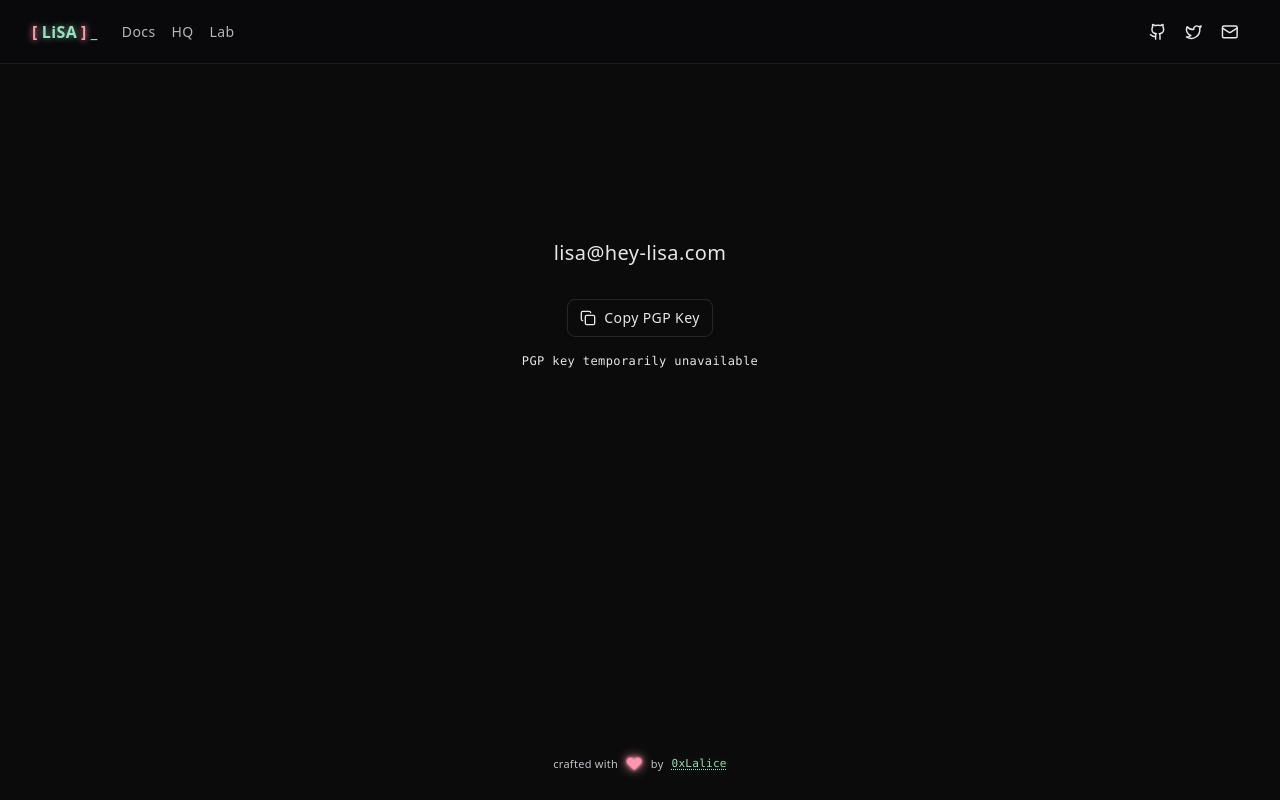
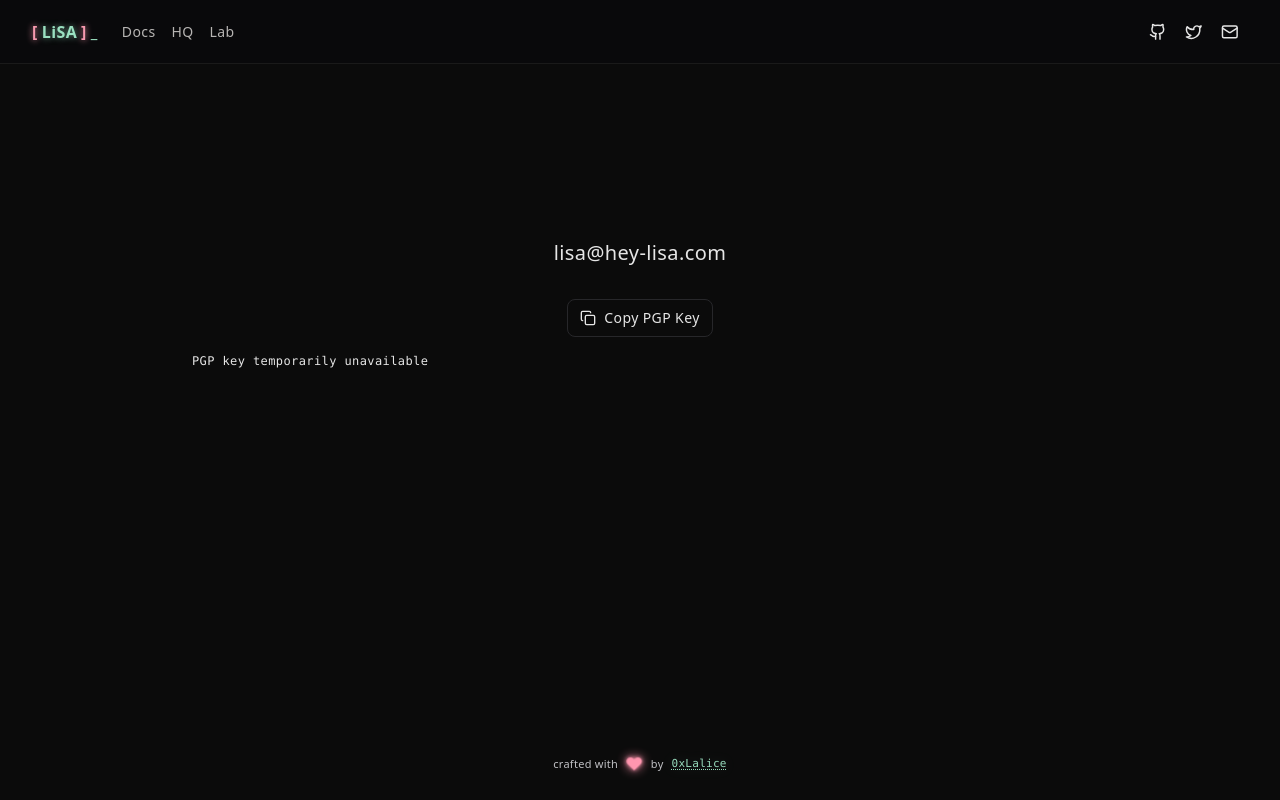
Before and after one commit to hey-lisa/website, a Next.js app: page /contact in a window 1280 px wide. Built offline with nearby package versions, Linux system fonts and the light colour scheme; no server answers.

Commit message:
더 캄캄한 이곳에

```diff
--- a/app/not-found.tsx
+++ b/app/not-found.tsx
@@ -2,10 +2,10 @@ import Image from "next/image";
 
 export default function NotFound() {
   return (
-    <div className="min-h-[87vh] flex items-center justify-center px-4">
+    <div className="min-h-[87vh] flex items-center justify-center px-0 md:px-4">
 
       {/* Image with overlaid 404 */}
-      <div className="relative w-full max-w-4xl">
+      <div className="relative w-full max-w-none md:max-w-4xl overflow-hidden">
         <Image
           src="/404.webp"
           alt="404"
--- a/components/contact/ContactClient.tsx
+++ b/components/contact/ContactClient.tsx
@@ -9,16 +9,16 @@ interface ContactClientProps {
 
 export default function ContactClient({ pgpKey }: ContactClientProps) {
   return (
-    <div className="flex flex-col items-center justify-center min-h-[60vh] space-y-8">
+    <div className="flex flex-col items-center justify-center min-h-[60vh] space-y-8 px-4">
       {/* Email */}
       <div className="text-xl">
         lisa@hey-lisa.com
       </div>
 
       {/* PGP Key */}
-      <div className="flex flex-col items-center space-y-4 max-w-4xl">
+      <div className="flex flex-col items-center space-y-4 w-full max-w-4xl">
         <CopyButton text={pgpKey} />
-        <pre className="text-xs whitespace-pre-wrap font-mono text-center">
+        <pre className="w-full max-w-full text-[10px] sm:text-xs whitespace-pre-wrap font-mono text-left break-all md:break-normal leading-relaxed overflow-x-hidden">
           {pgpKey}
         </pre>
       </div>
--- a/styles/components/404.css
+++ b/styles/components/404.css
@@ -280,10 +280,7 @@
 
 .digital-particles {
   position: absolute;
-  top: -100px;
-  left: -100px;
-  right: -100px;
-  bottom: -100px;
+  inset: 0;
   pointer-events: none;
   z-index: 5;
 }
```
